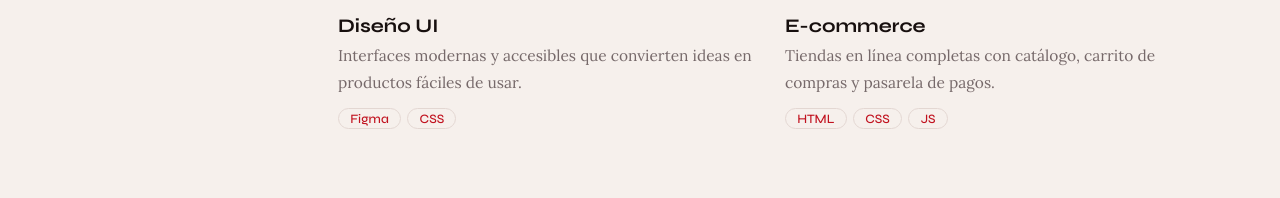
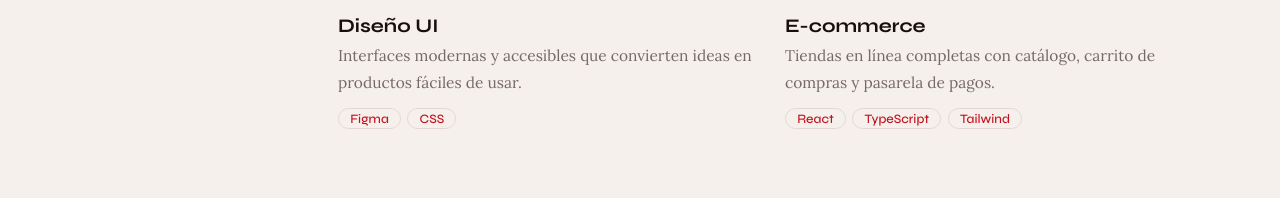
Before and after one commit to Estradasamin31/frontend, a plain HTML site: page index.html in a window 1280 px wide. Shown: the part 3120-3318 px from the top of the page. Drawn offline with Linux system fonts and the light colour scheme.

Commit message:
Fix formatting of project descriptions and tags

```diff
--- a/index.html
+++ b/index.html
@@ -220,9 +220,9 @@
         </div>
         <div class="project-info">
           <h3><a href="https://estradasamin31.github.io/colegio-natuss-vinecere/" target="_blank" rel="noopener noreferrer">Campus Virtual Vision</a></h3>
-          <p>Campus virtual para colegio con navegación lateral, búsqueda de cursos, progreso por materia, horario del día y notificaciones. Diseñado en Figma y desarrollado con React.</p>
+         <p>Campus virtual para colegio con navegación lateral, búsqueda de cursos, progreso por materia, horario del día y notificaciones. Diseñado en Figma y desarrollado con React.</p>
           <div class="project-tags">
-           <span>React</span><span>TypeScript</span><span>Tailwind</span>
+          <span>React</span><span>TypeScript</span><span>Tailwind</span>
           </div>
         </div>
       </div>
@@ -276,7 +276,7 @@
               <h3>E-commerce</h3>
               <p>Tiendas en línea completas con catálogo, carrito de compras y pasarela de pagos.</p>
               <div class="project-tags">
-                <span>HTML</span><span>CSS</span><span>JS</span>
+                <span>React</span><span>TypeScript</span><span>Tailwind</span>
               </div>
             </div>
           </div>
```
